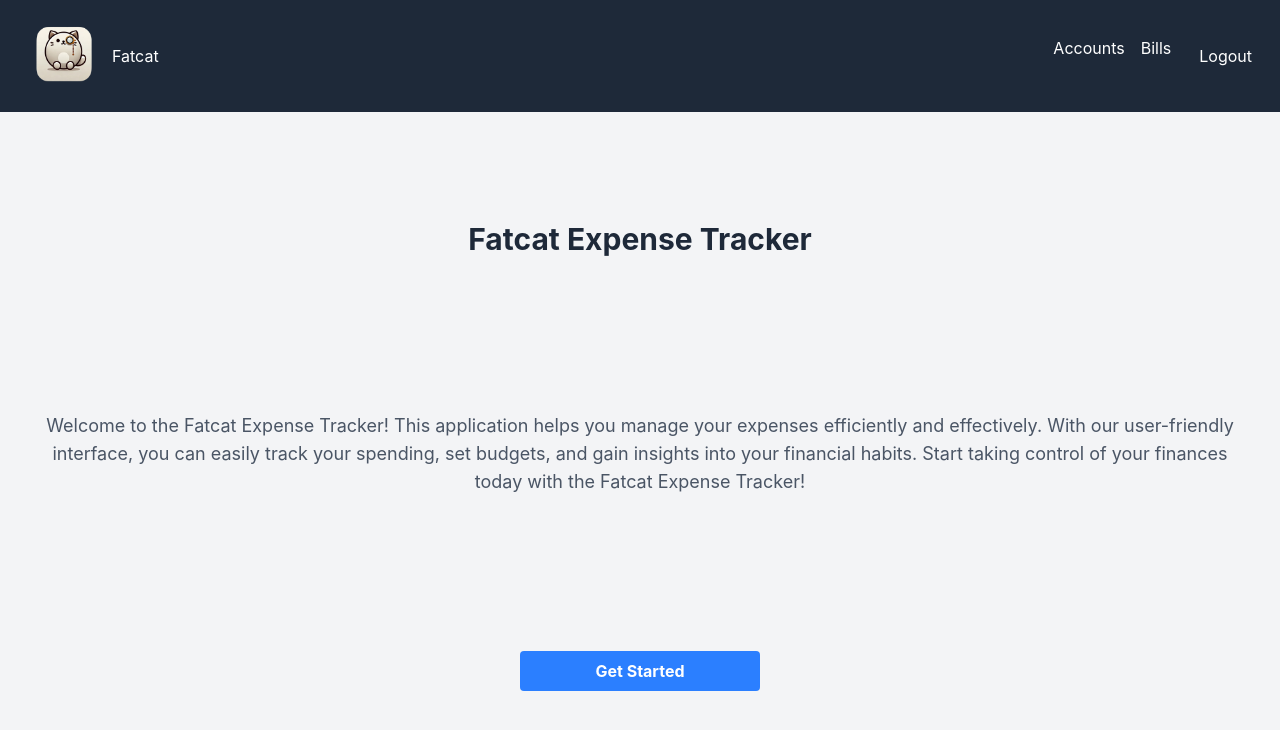
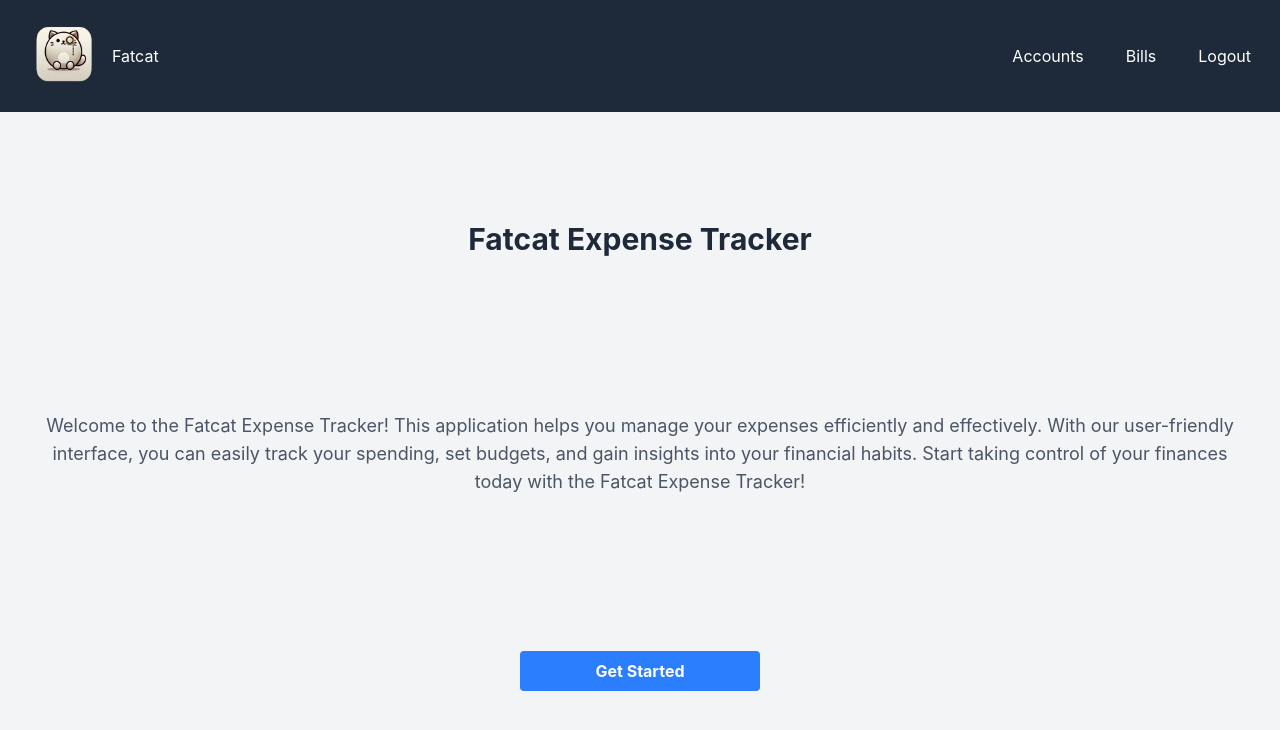
Before and after one commit to codeygallup/fatcat_expense_tracker, a Vue app in the folder client/: page / in a window 1280 px wide. Shown: the top 730 px of the page. Built offline with nearby package versions, Linux system fonts and the light colour scheme; sample sign-in values are in the browser's storage; what vue3-apexcharts would draw is missing.

Commit message:
Adding skeleton to dash and fixing full navbar

```diff
--- a/client/src/components/Navbar.vue
+++ b/client/src/components/Navbar.vue
@@ -28,40 +28,27 @@ const handleLogout = () => {
       </RouterLink>
       <div class="hidden md:flex space-x-4">
         <template v-if="isLoggedIn">
-          <RouterLink to="/accounts">Accounts</RouterLink>
-          <RouterLink to="/bills">Bills</RouterLink>
-          <button @click="logout" class="px-3 py-2 hover:bg-gray-700 rounded">Logout</button>
+          <RouterLink to="/accounts"
+            class="px-3 py-2 rounded border border-transparent hover:border-gray-500 transition-colors">Accounts
+          </RouterLink>
+          <RouterLink to="/bills"
+            class="px-3 py-2 rounded border border-transparent hover:border-gray-500 transition-colors">Bills
+          </RouterLink>
+          <button @click="logout"
+            class="px-3 py-2 rounded border border-transparent hover:border-gray-500 transition-color cursor-pointer">Logout</button>
         </template>
 
         <template v-else>
           <RouterLink to="/login" class="px-3 py-2 hover:bg-gray-700 rounded">Login</RouterLink>
-          <RouterLink to="/register" class="px-3 py-2 hover:bg-gray-700 rounded"
-            >Register</RouterLink
-          >
+          <RouterLink to="/register" class="px-3 py-2 hover:bg-gray-700 rounded">Register</RouterLink>
         </template>
       </div>
       <button class="md:hidden px-3 py-2 border rounded" @click="toggleMenu">
-        <svg
-          class="h-6 w-6"
-          fill="none"
-          stroke="currentColor"
-          viewBox="0 0 24 24"
-          xmlns="http://www.w3.org/2000/svg"
-        >
-          <path
-            v-if="!isOpen"
-            stroke-linecap="round"
-            stroke-linejoin="round"
-            stroke-width="2"
-            d="M4 6h16M4 12h16M4 18h16"
-          ></path>
-          <path
-            v-else
-            stroke-linecap="round"
-            stroke-linejoin="round"
-            stroke-width="2"
-            d="M6 18L18 6M6 6l12 12"
-          ></path>
+        <svg class="h-6 w-6" fill="none" stroke="currentColor" viewBox="0 0 24 24" xmlns="http://www.w3.org/2000/svg">
+          <path v-if="!isOpen" stroke-linecap="round" stroke-linejoin="round" stroke-width="2"
+            d="M4 6h16M4 12h16M4 18h16">
+          </path>
+          <path v-else stroke-linecap="round" stroke-linejoin="round" stroke-width="2" d="M6 18L18 6M6 6l12 12"></path>
         </svg>
       </button>
     </div>
@@ -69,33 +56,18 @@ const handleLogout = () => {
 
   <div v-if="isOpen" class="md:hidden bg-gray-800 text-white p-4">
     <template v-if="isLoggedIn">
-      <RouterLink
-        to="/accounts"
-        @click="closeMenu"
-        class="block px-3 py-2 hover:bg-gray-700 rounded"
-        >Accounts</RouterLink
-      >
-      <RouterLink to="/bills" @click="closeMenu" class="block px-3 py-2 hover:bg-gray-700 rounded"
-        >Bills</RouterLink
-      >
-      <button
-        @click="handleLogout"
-        class="block w-full text-left px-3 py-2 hover:bg-gray-700 rounded"
-      >
+      <RouterLink to="/accounts" @click="closeMenu" class="block px-3 py-2 hover:bg-gray-700 rounded">Accounts
+      </RouterLink>
+      <RouterLink to="/bills" @click="closeMenu" class="block px-3 py-2 hover:bg-gray-700 rounded">Bills</RouterLink>
+      <button @click="handleLogout" class="block w-full text-left px-3 py-2 hover:bg-gray-700 rounded">
         Logout
       </button>
     </template>
 
     <template v-else>
-      <RouterLink to="/login" @click="closeMenu" class="block px-3 py-2 hover:bg-gray-700 rounded"
-        >Login</RouterLink
-      >
-      <RouterLink
-        to="/register"
-        @click="closeMenu"
-        class="block px-3 py-2 hover:bg-gray-700 rounded"
-        >Register</RouterLink
-      >
+      <RouterLink to="/login" @click="closeMenu" class="block px-3 py-2 hover:bg-gray-700 rounded">Login</RouterLink>
+      <RouterLink to="/register" @click="closeMenu" class="block px-3 py-2 hover:bg-gray-700 rounded">Register
+      </RouterLink>
     </template>
   </div>
 </template>
--- a/client/src/views/Account.vue
+++ b/client/src/views/Account.vue
@@ -102,10 +102,10 @@ onMounted(fetchAccounts)
 
     <!-- Account cards -->
     <div class="flex flex-col gap-3">
-      <div v-if="loading" class="flex flex-col gap-3">
+      <template v-if="loading" class="flex flex-col gap-3">
         <Skeleton v-for="n in 3" :key="n" type="card" />
-      </div>
-      <div v-else>
+      </template>
+      <template v-else>
       <div
         v-for="account in accounts"
         :key="account.id"
@@ -176,7 +176,7 @@ onMounted(fetchAccounts)
           </button>
         </div>
       </div>
-      </div>
+      </template>
 
       <div v-if="!accounts.length" class="text-sm text-gray-400 text-center py-12">
         No accounts yet
--- a/client/src/views/Bill.vue
+++ b/client/src/views/Bill.vue
@@ -145,10 +145,10 @@ onMounted(fetchBills)
     </p>
 
     <div class="flex flex-col gap-2">
-      <div v-if="loading" class="flex flex-col gap-2">
+      <template v-if="loading" class="flex flex-col gap-2">
         <Skeleton v-for="n in 5" :key="n" type="card" />
-      </div>
-      <div v-else class="flex flex-col gap-2">
+      </template>
+      <template v-else class="flex flex-col gap-2">
         <div
           v-for="bill in filteredBills"
           :key="bill.id"
@@ -232,7 +232,7 @@ onMounted(fetchBills)
       <div v-if="!filteredBills.length" class="text-sm text-gray-400 text-center py-12">
         No {{ activeFilter === 'ALL' ? '' : tabLabel(activeFilter).toLowerCase() + ' ' }}bills
       </div>
-      </div>
+      </template>
     </div>
 
     <button
--- a/client/src/views/Dashboard.vue
+++ b/client/src/views/Dashboard.vue
@@ -2,6 +2,7 @@
 import { computed, onMounted, ref } from 'vue'
 import { RouterLink } from 'vue-router'
 import api from '@/api/index'
+import Skeleton from '@/components/Skeleton.vue'
 
 interface Transaction {
   id: number
@@ -15,6 +16,7 @@ interface Transaction {
 const accounts = ref<{ id: number; balance: number }[]>([])
 const billsDue = ref<{ id: number; name: string; dueDate: string; status: string }[]>([])
 const recentTransactions = ref<Transaction[]>([])
+const loading = ref(true)
 
 const formattedBalance = computed(() => {
   const total = accounts.value.reduce((sum, a) => sum + a.balance, 0)
@@ -25,9 +27,20 @@ const overdueBills = computed(() => billsDue.value.filter(b => b.status === 'OVE
 const hasOverdue = computed(() => overdueBills.value.length > 0)
 
 onMounted(async () => {
-  accounts.value = await api('/accounts').then(r => r.json())
-  billsDue.value = await api('/bills/upcoming').then(r => r.json())
-  recentTransactions.value = await api('/transactions/recent').then(r => r.json())
+  try {
+    const [accountsRes, billsRes, transactionsRes] = await Promise.all([
+      api('/accounts'),
+      api('/bills/upcoming'),
+      api('/transactions/recent'),
+    ])
+    accounts.value = await accountsRes.json()
+    billsDue.value = await billsRes.json()
+    recentTransactions.value = await transactionsRes.json()
+  } catch (e) {
+    console.error('Failed to fetch dashboard data', e)
+  } finally {
+    loading.value = false
+  }
 })
 </script>
 
@@ -38,6 +51,10 @@ onMounted(async () => {
       <RouterLink to="/bills" class="text-sm font-medium underline underline-offset-4">Bills</RouterLink>
     </div>
 
+    <template v-if="loading" class="mb-6 flex flex-col gap-4">
+        <Skeleton v-for="n in 3" :key="n" type="card" />
+    </template>
+    <template v-else>
     <div class="grid grid-cols-2 gap-4 text-center">
 
       <RouterLink to="/bills" class="bg-white border rounded-2xl p-6 flex flex-col gap-1 hover:shadow-md transition-shadow min-h-40 justify-between flex-1"
@@ -76,5 +93,6 @@ onMounted(async () => {
       </RouterLink>
 
     </div>
+  </template>
   </div>
 </template>
```
